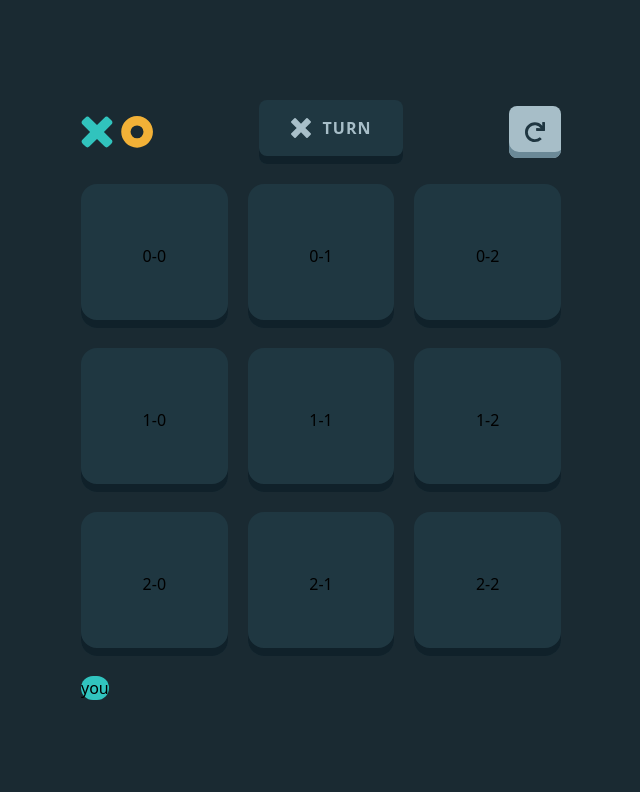
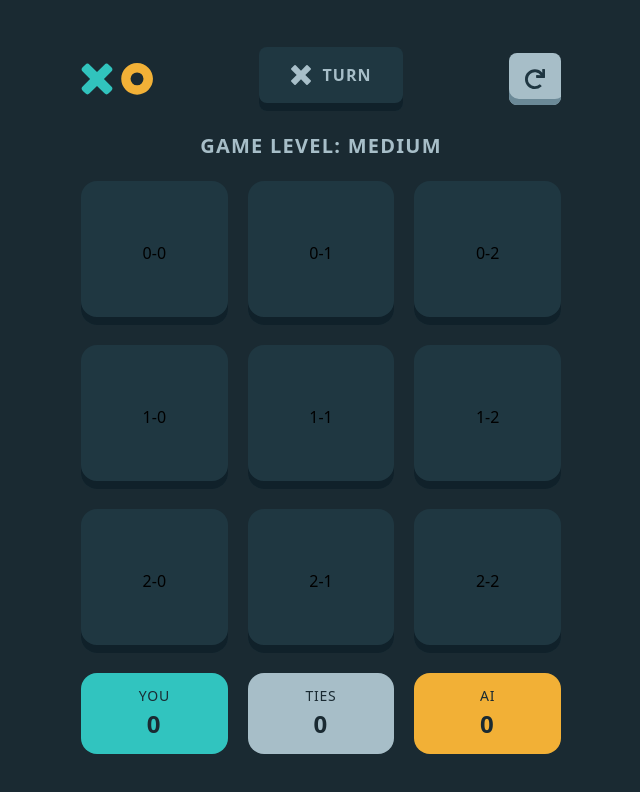
Before and after one commit to Sasa-Tausan/tic-tac-toe, a React (Vite) app: page / in a window 1280 px wide. Shown: the top 792 px of the page, without its empty margins (319-959 px from the left). Built offline with nearby package versions, Linux system fonts and the light colour scheme.

Commit message:
finish design GameStart component

```diff
--- a/src/pages/GameStart/GameStart.jsx
+++ b/src/pages/GameStart/GameStart.jsx
@@ -12,6 +12,7 @@ export function GameStart() {
         <PlayersTurn />
         <SecondaryButton isImageBtn />
       </div>
+      <p className="uppercase text-silver text-headingSmall">game level: medium</p>
       <Board />
       <Scoreboard />
     </>
--- a/src/pages/GameStart/Scoreboard.jsx
+++ b/src/pages/GameStart/Scoreboard.jsx
@@ -2,9 +2,9 @@ import { ScoreboardTile } from "./ScoreboardTile";
 export function Scoreboard() {
   return (
     <section className="flex items-center justify-between w-full gap-5">
-      <ScoreboardTile tileClass="bg-lightBlue" tileText="you" />
-      <ScoreboardTile />
-      <ScoreboardTile />
+      <ScoreboardTile tileClass="bg-lightBlue" tileText="you" score={0} />
+      <ScoreboardTile tileClass="bg-silver" tileText="ties" score={0} />
+      <ScoreboardTile tileClass="bg-lightYellow" tileText="AI" score={0} />
     </section>
   );
 }
--- a/src/pages/GameStart/ScoreboardTile.jsx
+++ b/src/pages/GameStart/ScoreboardTile.jsx
@@ -2,9 +2,11 @@ import PropTypes from "prop-types";
 
 export function ScoreboardTile({ tileClass, tileText, score }) {
   return (
-    <div className={`${tileClass} flex flex-col items-center rounded-2xl`}>
-      <p>{tileText}</p>
-      <p>{score}</p>
+    <div
+      className={`${tileClass} flex flex-col items-center rounded-2xl flex-1 uppercase text-darkNavy  py-3`}
+    >
+      <p className="text-bodyText">{tileText}</p>
+      <p className="text-headingMedium">{score}</p>
     </div>
   );
 }
--- a/src/pages/GameStart/Tile.jsx
+++ b/src/pages/GameStart/Tile.jsx
@@ -2,15 +2,15 @@ import PropTypes from "prop-types";
 
 export function Tile({ rowIndex, colIndex }) {
   return (
-    <div
-      className="grid flex-1 w-36 h-36 bg-semiDarkNavy rounded-2xl shadow-innerCustomElement place-items-center"
+    <button
+      className="grid flex-1 w-36 h-36 bg-semiDarkNavy rounded-2xl shadow-innerCustomElement place-items-center hover:translate-y-1 hover:shadow-none"
       data-attribute-row={rowIndex}
       data-attribute-col={colIndex}
     >
       <p>
         {rowIndex}-{colIndex}
       </p>
-    </div>
+    </button>
   );
 }
 
```
